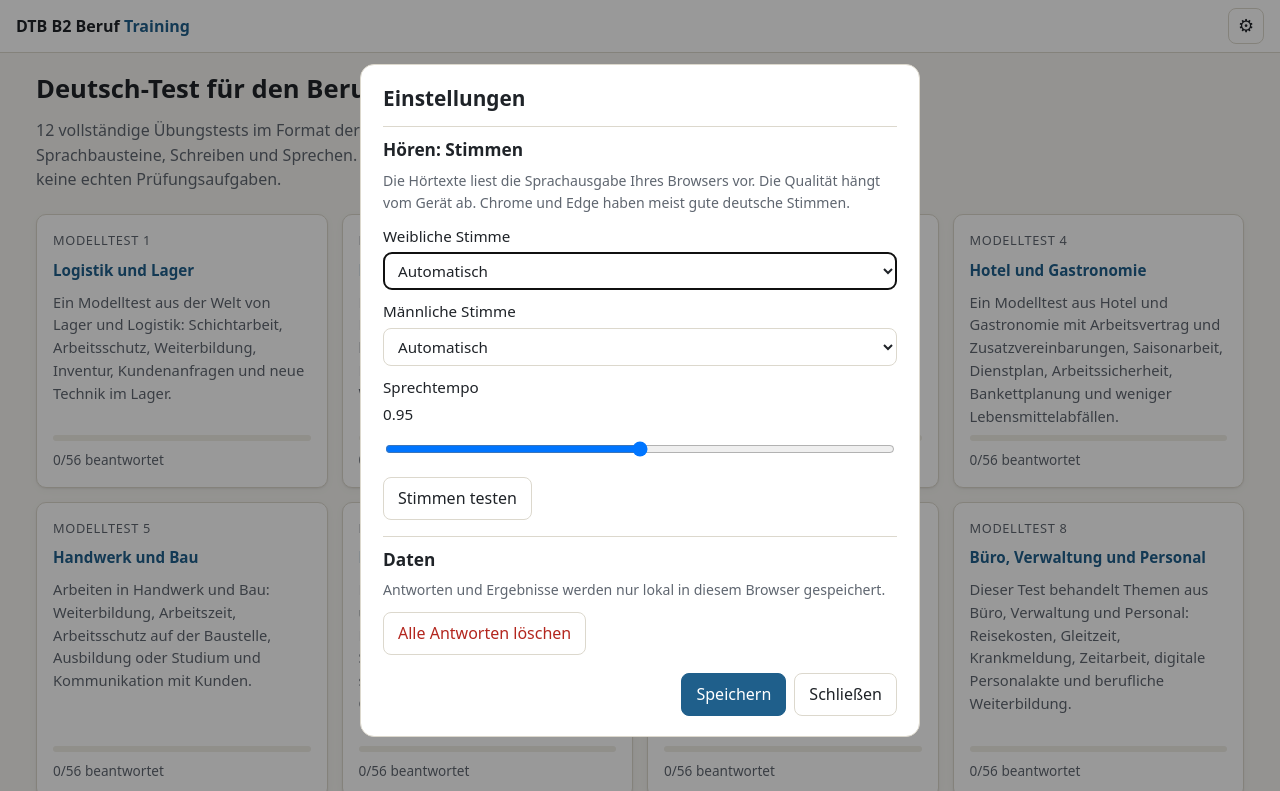
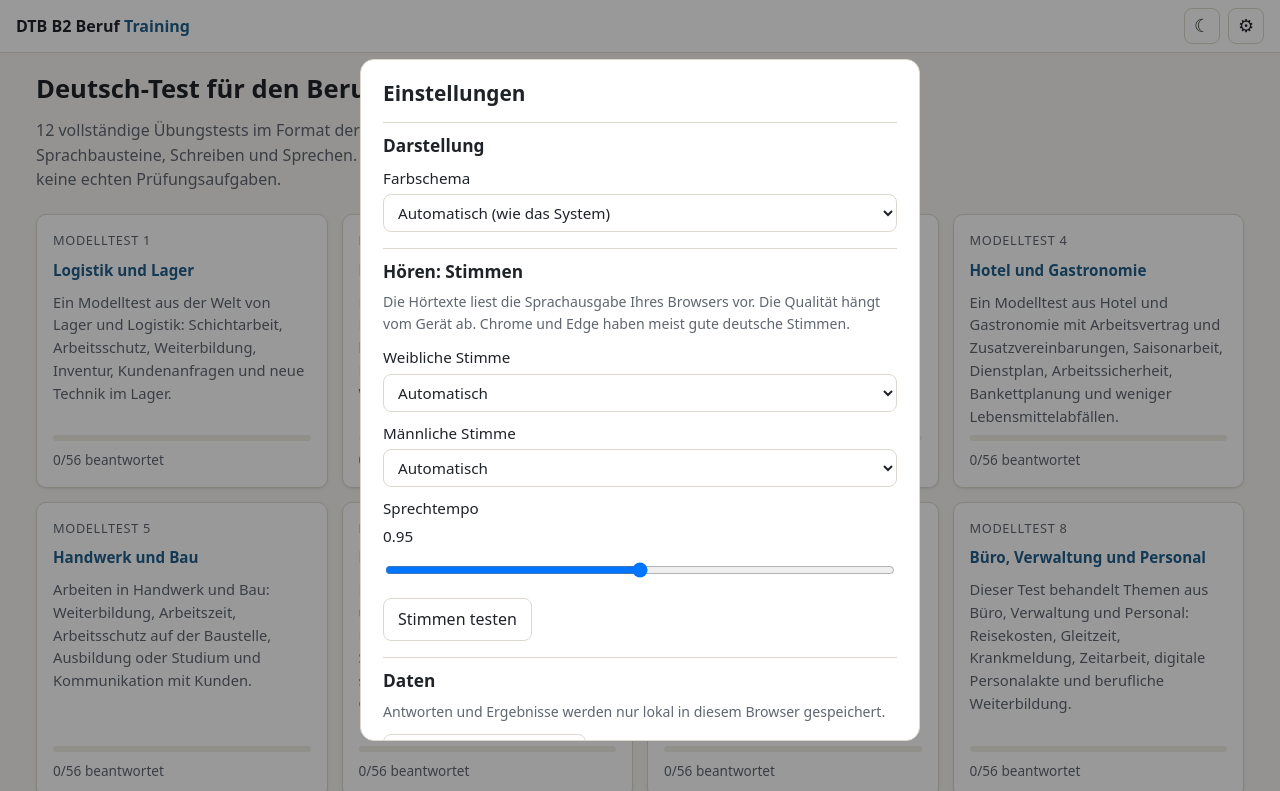
Before and after one commit to greyels/dtb-b2-beruf, a plain HTML site: page app/index.html in a window 1280 px wide. Both pictures are taken after a click on the button "Einstellungen". Shown: the top 791 px of the page. Drawn offline with Linux system fonts and the light colour scheme.

Commit message:
Add light/dark theme switch
Moon/sun button in the top bar and a setting (Automatisch, Hell,
Dunkel). Automatisch follows the system. The choice is stored and
applied before the first paint, so there is no light flash.

```diff
--- a/app/index.html
+++ b/app/index.html
@@ -5,6 +5,13 @@
   <meta name="viewport" content="width=device-width, initial-scale=1">
   <title>DTB B2 Beruf Training</title>
   <link rel="stylesheet" href="styles.css">
+  <script>
+    try {
+      var th = (JSON.parse(localStorage.getItem("dtb-b2-beruf.v1")) || {}).settings;
+      th = th && th.theme;
+      if (th === "light" || th === "dark") document.documentElement.dataset.theme = th;
+    } catch (e) { /* storage blocked */ }
+  </script>
 </head>
 <body>
   <header class="topbar">
@@ -12,6 +19,7 @@
     <div class="topbar-mid" id="topbar-mid"></div>
     <div class="topbar-right">
       <span class="timer" id="timer" hidden></span>
+      <button class="icon-btn" id="btn-theme" type="button" title="Hell / Dunkel" aria-label="Hell oder dunkel umschalten">&#9790;</button>
       <button class="icon-btn" id="btn-settings" type="button" title="Einstellungen" aria-label="Einstellungen">&#9881;</button>
     </div>
   </header>
@@ -23,6 +31,17 @@
   <dialog id="settings" class="dialog">
     <form method="dialog" class="dialog-body" id="settings-form">
       <h2>Einstellungen</h2>
+
+      <section>
+        <h3>Darstellung</h3>
+        <label class="field">Farbschema
+          <select id="set-theme">
+            <option value="auto">Automatisch (wie das System)</option>
+            <option value="light">Hell</option>
+            <option value="dark">Dunkel</option>
+          </select>
+        </label>
+      </section>
 
 
       <section>
--- a/app/js/app.js
+++ b/app/js/app.js
@@ -59,7 +59,7 @@
     try { return JSON.parse(localStorage.getItem(STORE_KEY)) || {}; } catch { return {}; }
   }
   let store = loadStore();
-  store.settings = Object.assign({ mode: "practice", voiceF: "", voiceM: "", rate: 0.95 }, store.settings || {});
+  store.settings = Object.assign({ mode: "practice", theme: "auto", voiceF: "", voiceM: "", rate: 0.95 }, store.settings || {});
   store.tests = store.tests || {};
 
   let saveTimer = null;
@@ -1047,8 +1047,23 @@
     sel.dataset.g = g;
   }
 
+  const darkQuery = window.matchMedia ? window.matchMedia("(prefers-color-scheme: dark)") : null;
+  const isDark = () => store.settings.theme === "dark" || (store.settings.theme !== "light" && !!(darkQuery && darkQuery.matches));
+
+  function applyTheme() {
+    const th = store.settings.theme;
+    if (th === "light" || th === "dark") document.documentElement.dataset.theme = th;
+    else delete document.documentElement.dataset.theme;
+    const btn = $("#btn-theme");
+    if (btn) {
+      btn.textContent = isDark() ? "\u2600" : "\u263E";
+      btn.title = isDark() ? "Helles Farbschema" : "Dunkles Farbschema";
+    }
+  }
+
   function openSettings() {
     const dlg = $("#settings");
+    $("#set-theme").value = store.settings.theme;
     fillVoiceSelect($("#set-voice-f"), store.settings.voiceF, "f");
     fillVoiceSelect($("#set-voice-m"), store.settings.voiceM, "m");
     $("#set-rate").value = store.settings.rate;
@@ -1058,6 +1073,13 @@
 
   function initSettings() {
     $("#btn-settings").addEventListener("click", openSettings);
+    $("#btn-theme").addEventListener("click", () => {
+      store.settings.theme = isDark() ? "light" : "dark";
+      save(true);
+      applyTheme();
+    });
+    if (darkQuery && darkQuery.addEventListener) darkQuery.addEventListener("change", applyTheme);
+    applyTheme();
     $("#set-cancel").addEventListener("click", () => $("#settings").close());
     $("#set-rate").addEventListener("input", (e) => { $("#set-rate-out").textContent = Number(e.target.value).toFixed(2); });
     $("#set-voice-test").addEventListener("click", () => {
@@ -1073,6 +1095,8 @@
       renderRoute();
     });
     $("#settings-form").addEventListener("submit", () => {
+      store.settings.theme = $("#set-theme").value;
+      applyTheme();
       store.settings.voiceF = $("#set-voice-f").value;
       store.settings.voiceM = $("#set-voice-m").value;
       store.settings.rate = Number($("#set-rate").value);
--- a/app/styles.css
+++ b/app/styles.css
@@ -17,10 +17,12 @@
   --shadow: 0 1px 2px rgba(0, 0, 0, .06), 0 2px 8px rgba(0, 0, 0, .04);
   --font: system-ui, -apple-system, "Segoe UI", Roboto, "Helvetica Neue", Arial, sans-serif;
   --serif: Georgia, "Times New Roman", serif;
+  --on-accent: #fff;
+  color-scheme: light;
 }
 
 @media (prefers-color-scheme: dark) {
-  :root {
+  :root:not([data-theme="light"]) {
     --bg: #15181c;
     --surface: #1d2126;
     --surface-2: #262b31;
@@ -36,7 +38,29 @@
     --warn: #e6b450;
     --warn-soft: #3a2f17;
     --shadow: none;
+    --on-accent: #0e1a24;
+    color-scheme: dark;
   }
+}
+
+:root[data-theme="dark"] {
+  --bg: #15181c;
+  --surface: #1d2126;
+  --surface-2: #262b31;
+  --text: #e6e8eb;
+  --muted: #9aa3ad;
+  --line: #353b43;
+  --accent: #6fb3e0;
+  --accent-soft: #1f3445;
+  --ok: #5fcf8d;
+  --ok-soft: #1c3427;
+  --bad: #f08a80;
+  --bad-soft: #3d2120;
+  --warn: #e6b450;
+  --warn-soft: #3a2f17;
+  --shadow: none;
+  --on-accent: #0e1a24;
+  color-scheme: dark;
 }
 
 * { box-sizing: border-box; }
@@ -221,8 +245,7 @@ details.points p { margin: 4px 0; }
 }
 .btn:hover { border-color: var(--accent); }
 .btn:disabled { opacity: .5; cursor: not-allowed; }
-.btn-primary { background: var(--accent); border-color: var(--accent); color: #fff; }
-@media (prefers-color-scheme: dark) { .btn-primary { color: #0e1a24; } }
+.btn-primary { background: var(--accent); border-color: var(--accent); color: var(--on-accent); }
 .btn-danger { color: var(--bad); }
 .btn-small { padding: 4px 10px; font-size: .9rem; }
 .scoreline { font-weight: 600; }
@@ -296,5 +319,4 @@ table.results tr.total td { font-weight: 700; }
 
 .mode-switch { display: inline-flex; border: 1px solid var(--line); border-radius: 999px; overflow: hidden; flex: none; }
 .mode-switch button { border: 0; background: transparent; padding: 4px 12px; cursor: pointer; font-size: .88rem; }
-.mode-switch button.on { background: var(--accent); color: #fff; }
-@media (prefers-color-scheme: dark) { .mode-switch button.on { color: #0e1a24; } }
+.mode-switch button.on { background: var(--accent); color: var(--on-accent); }
```
